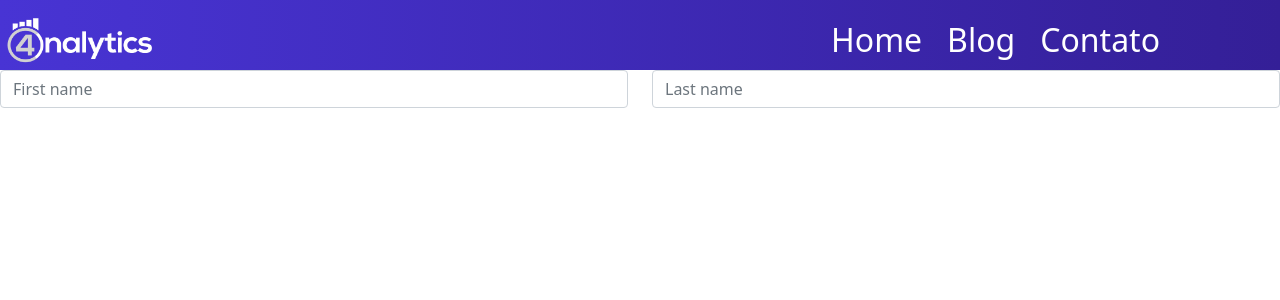
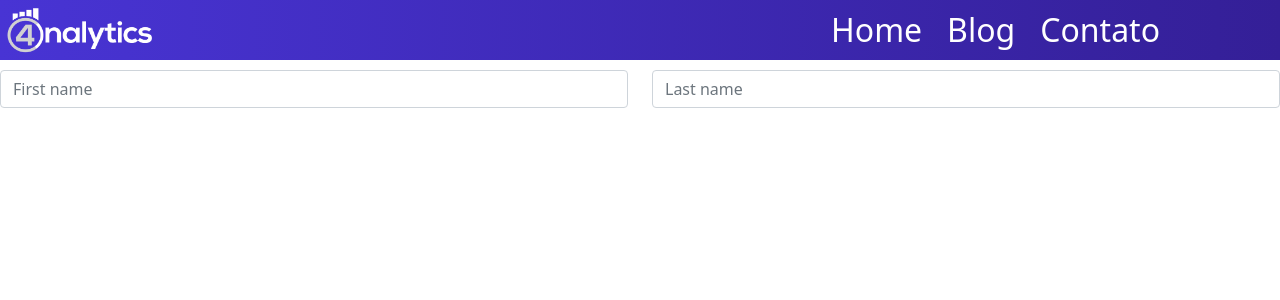
Before and after one commit to evertonm/site-4nalytics, a Next.js app: page /contact in a window 1280 px wide. Shown: the top 300 px of the page. Built offline with nearby package versions, Linux system fonts and the light colour scheme.

Commit message:
Margin sizemenu

```diff
--- a/src/styles/components/Header.module.css
+++ b/src/styles/components/Header.module.css
@@ -7,7 +7,6 @@
     font-size: 2rem;
     margin-bottom: 25px;
     z-index: 999;
-    padding-top: 10px;
 }
 
 .containerIconMenu {
@@ -30,6 +29,7 @@
     font-size: 1.5rem;
     z-index: 999;
     display: none;
+    padding-top: 10px;
 }
 
 .sideMenuItemsContent {
```
